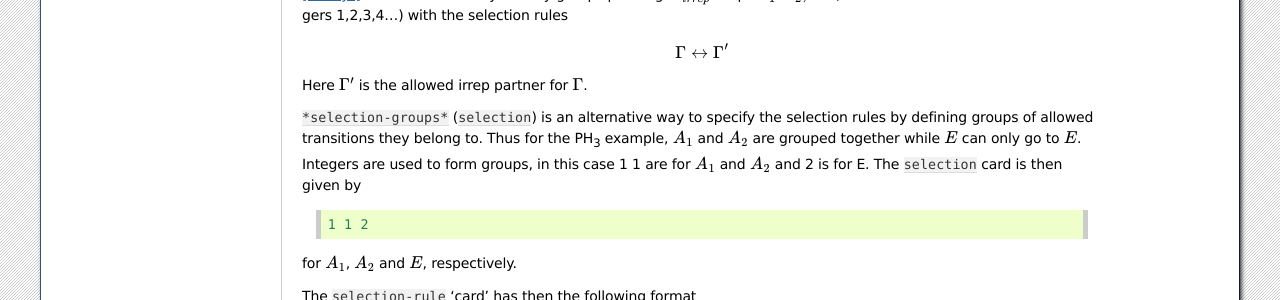
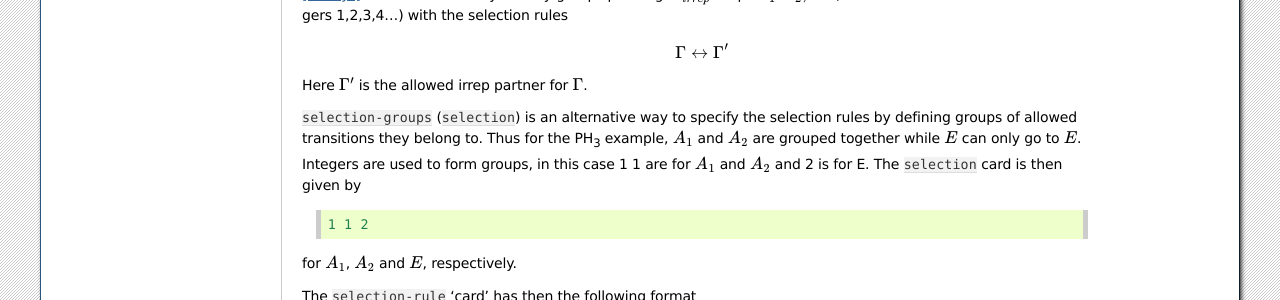
Before and after one commit to Trovemaster/TROVE, a Sphinx documentation site: the page built from docs/source/linelist.rst, in a window 1280 px wide and 900 px high, scrolled down 1406 px. Shown: the part 150-450 px from the top of the window. Built offline with Sphinx 7.4.7, drawn with Linux system fonts in a browser that asks for light colours; formulas are drawn with MathJax 3.

```diff
--- a/docs/source/linelist.rst
+++ b/docs/source/linelist.rst
@@ -69,7 +69,7 @@ Here :math:`\Gamma'` is the allowed irrep partner for :math:`\Gamma`.
 
 
 
-``*selection-groups*``  (``selection``) is an alternative way to specify the selection rules by defining  groups of allowed transitions they belong to. Thus for the PH\ :sub:`3` example, :math:`A_1` and :math:`A_2` are grouped together while :math:`E` can only go to :math:`E`. Integers are used to form groups, in this case 1 1 are for :math:`A_1` and :math:`A_2` and 2 is for E. The ``selection`` card is then given by
+``selection-groups``  (``selection``) is an alternative way to specify the selection rules by defining  groups of allowed transitions they belong to. Thus for the PH\ :sub:`3` example, :math:`A_1` and :math:`A_2` are grouped together while :math:`E` can only go to :math:`E`. Integers are used to form groups, in this case 1 1 are for :math:`A_1` and :math:`A_2` and 2 is for E. The ``selection`` card is then given by
 ::
 
     1 1 2
```
